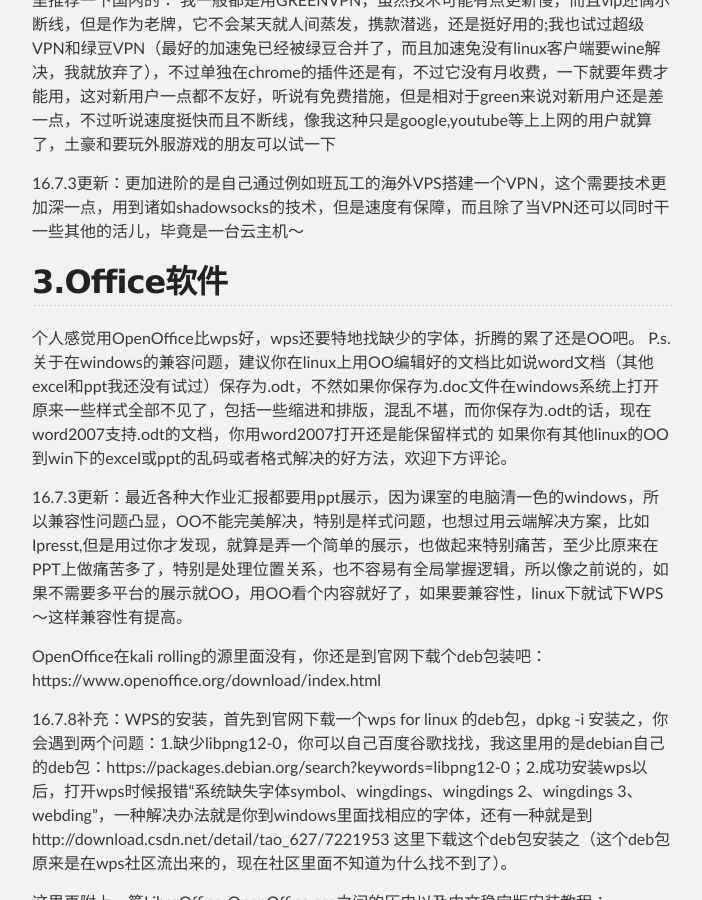
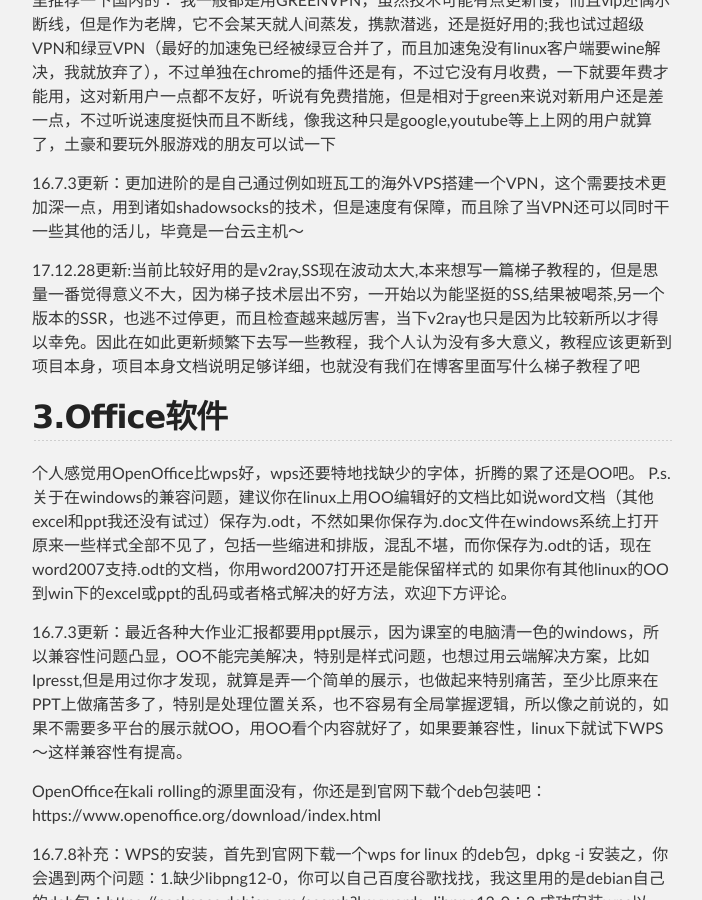
Before and after one commit to silbertmonaphia/silbertmonaphia.github.io, a Jekyll site: the page built from _posts/2016-10-08-当Kali Rolling作为笔记本唯一一个系统.md, in a window 1280 px wide and 900 px high, scrolled down 2723 px. Shown: the whole window, without its empty margins (288-990 px from the left). Built offline with Jekyll 4.4.1, drawn with Linux system fonts in a browser that asks for light colours.

Commit message:
Update 2016-10-08-当Kali Rolling作为笔记本唯一一个系统.md

```diff
--- a/_posts/2016-10-08-当Kali Rolling作为笔记本唯一一个系统.md
+++ b/_posts/2016-10-08-当Kali Rolling作为笔记本唯一一个系统.md
@@ -63,7 +63,7 @@
 
 16.7.3更新：更加进阶的是自己通过例如班瓦工的海外VPS搭建一个VPN，这个需要技术更加深一点，用到诸如shadowsocks的技术，但是速度有保障，而且除了当VPN还可以同时干一些其他的活儿，毕竟是一台云主机～
 
-
+17.12.28更新:当前比较好用的是v2ray,SS现在波动太大,本来想写一篇梯子教程的，但是思量一番觉得意义不大，因为梯子技术层出不穷，一开始以为能坚挺的SS,结果被喝茶,另一个版本的SSR，也逃不过停更，而且检查越来越厉害，当下v2ray也只是因为比较新所以才得以幸免。因此在如此更新频繁下去写一些教程，我个人认为没有多大意义，教程应该更新到项目本身，项目本身文档说明足够详细，也就没有我们在博客里面写什么梯子教程了吧
 
 **3.Office软件**
 ----
```
